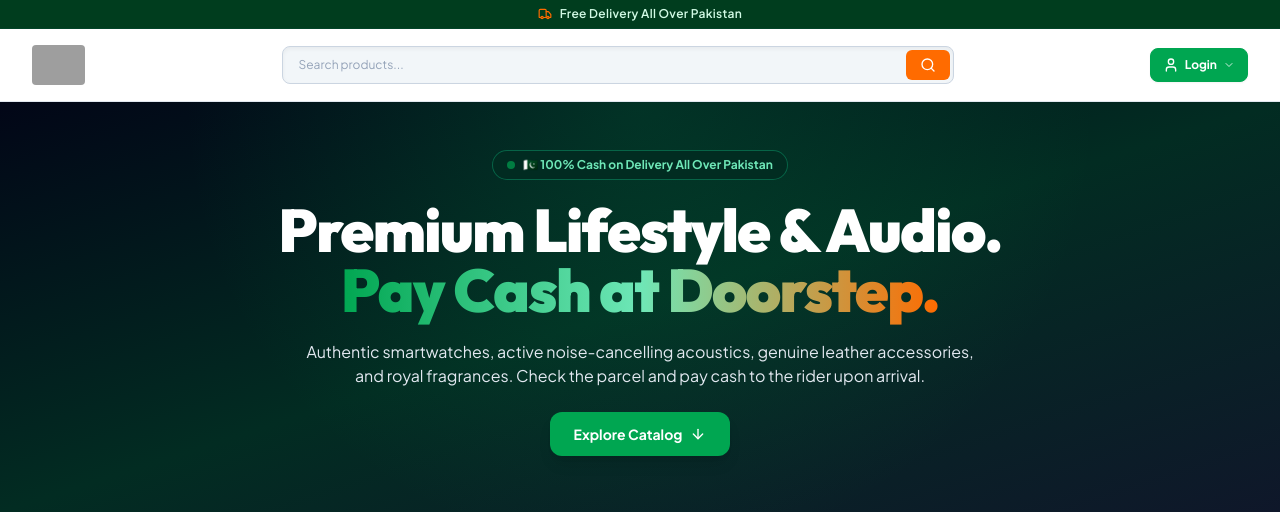
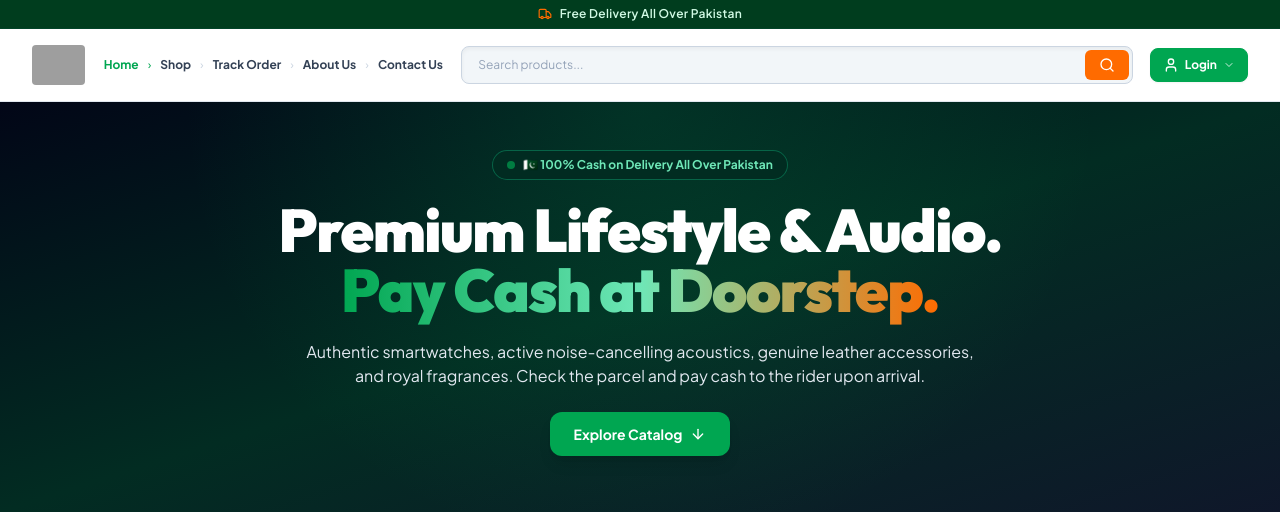
Before and after one commit to AliDevTech-code/Pakstore.com, a PHP site: page / in a window 1280 px wide. Shown: the top 512 px of the page. Run offline with PHP 8.4, Linux system fonts and the light colour scheme; data comes from the database, SQL or seed files in the repository; some libraries are stand-ins or nearby versions; grey boxes are pictures that could not be loaded.

Commit message:
Add desktop horizontal navigation menu

```diff
--- a/assets/css/style.css
+++ b/assets/css/style.css
@@ -77,6 +77,18 @@ h1, h2, h3, h4, h5, h6, .font-heading {
 .mobile-categories { display: block; }
 .mobile-inline-search { display: none; }
 .search-close-btn { display: none; }
+.desktop-nav { display: none; }
+.desktop-nav a {
+  color: #334155;
+  font-size: 12px;
+  font-weight: 700;
+  white-space: nowrap;
+  padding: 6px 2px;
+  transition: color 150ms ease;
+}
+.desktop-nav a:hover, .desktop-nav a.is-active { color: #00A651; }
+.desktop-nav .desktop-nav-sep { color: #cbd5e1; font-size: 12px; margin: 0 7px; }
+.desktop-nav a.is-active + .desktop-nav-sep { color: #00A651; }
 
 /* Mobile: 🔍 opens the search inline on the LEFT of the navbar. */
 @media (max-width: 1023px) {
@@ -88,6 +100,7 @@ h1, h2, h3, h4, h5, h6, .font-heading {
 
 @media (min-width: 1024px) {
   .desktop-search { display: block; }
+  .desktop-nav { display: flex; align-items: center; flex-shrink: 0; }
   .mobile-menu-btn { display: none; }
   .mobile-categories { display: none; }
 }
--- a/includes/header.php
+++ b/includes/header.php
@@ -85,7 +85,7 @@ if (empty($structuredData)) {
     <link rel="preload" href="<?= e(url('assets/fonts/outfit-latin.woff2')) ?>" as="font" type="font/woff2" crossorigin>
 
     <link rel="stylesheet" href="<?= e(url('assets/css/tailwind.css') . '?v=4') ?>">
-    <link rel="stylesheet" href="<?= e(url('assets/css/style.css') . '?v=6') ?>">
+    <link rel="stylesheet" href="<?= e(url('assets/css/style.css') . '?v=7') ?>">
     <script src="<?= e(url('assets/js/lucide.min.js')) ?>"></script>
     <style>
         /* Keep drawers closed by default even if the external stylesheet fails to load. */
@@ -123,6 +123,19 @@ if (empty($structuredData)) {
                     <span class="hidden sm:inline text-xs font-bold">Menu</span>
                 </button>
             </div>
+
+            <!-- Desktop navigation -->
+            <nav class="desktop-nav">
+                <a href="<?= e(url('index.php')) ?>" class="<?= $currentPage === 'index.php' ? 'is-active' : '' ?>">Home</a>
+                <span class="desktop-nav-sep" aria-hidden="true">&rsaquo;</span>
+                <a href="<?= e(url('index.php#catalog-section')) ?>">Shop</a>
+                <span class="desktop-nav-sep" aria-hidden="true">&rsaquo;</span>
+                <a href="<?= e(url('track-order.php')) ?>" class="<?= $currentPage === 'track-order.php' ? 'is-active' : '' ?>">Track Order</a>
+                <span class="desktop-nav-sep" aria-hidden="true">&rsaquo;</span>
+                <a href="<?= e(url('about.php')) ?>" class="<?= $currentPage === 'about.php' ? 'is-active' : '' ?>">About Us</a>
+                <span class="desktop-nav-sep" aria-hidden="true">&rsaquo;</span>
+                <a href="<?= e(url('contact.php')) ?>" class="<?= $currentPage === 'contact.php' ? 'is-active' : '' ?>">Contact Us</a>
+            </nav>
 
             <div class="flex-1 min-w-0 max-w-2xl desktop-search">
                 <form action="<?= e(url('index.php')) ?>" method="get" class="relative flex items-center" role="search">
```
